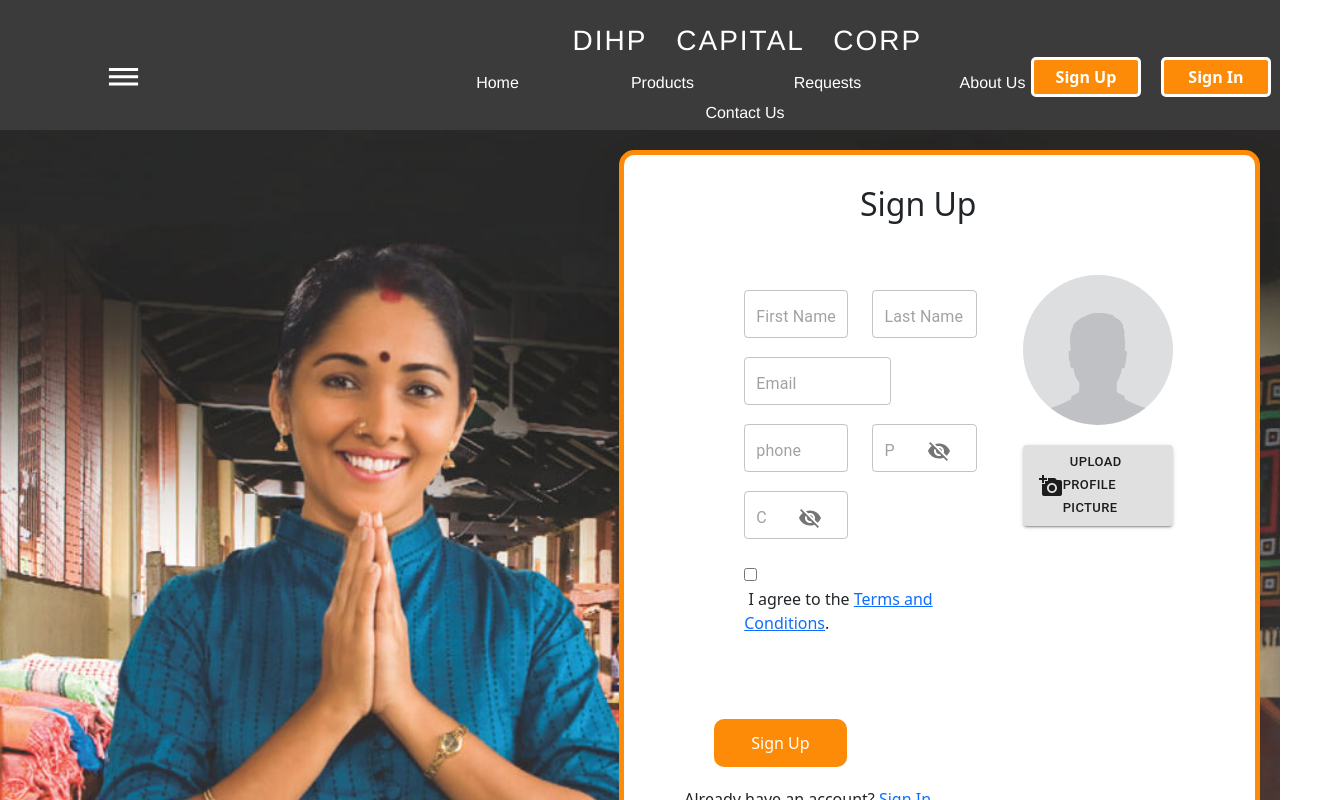
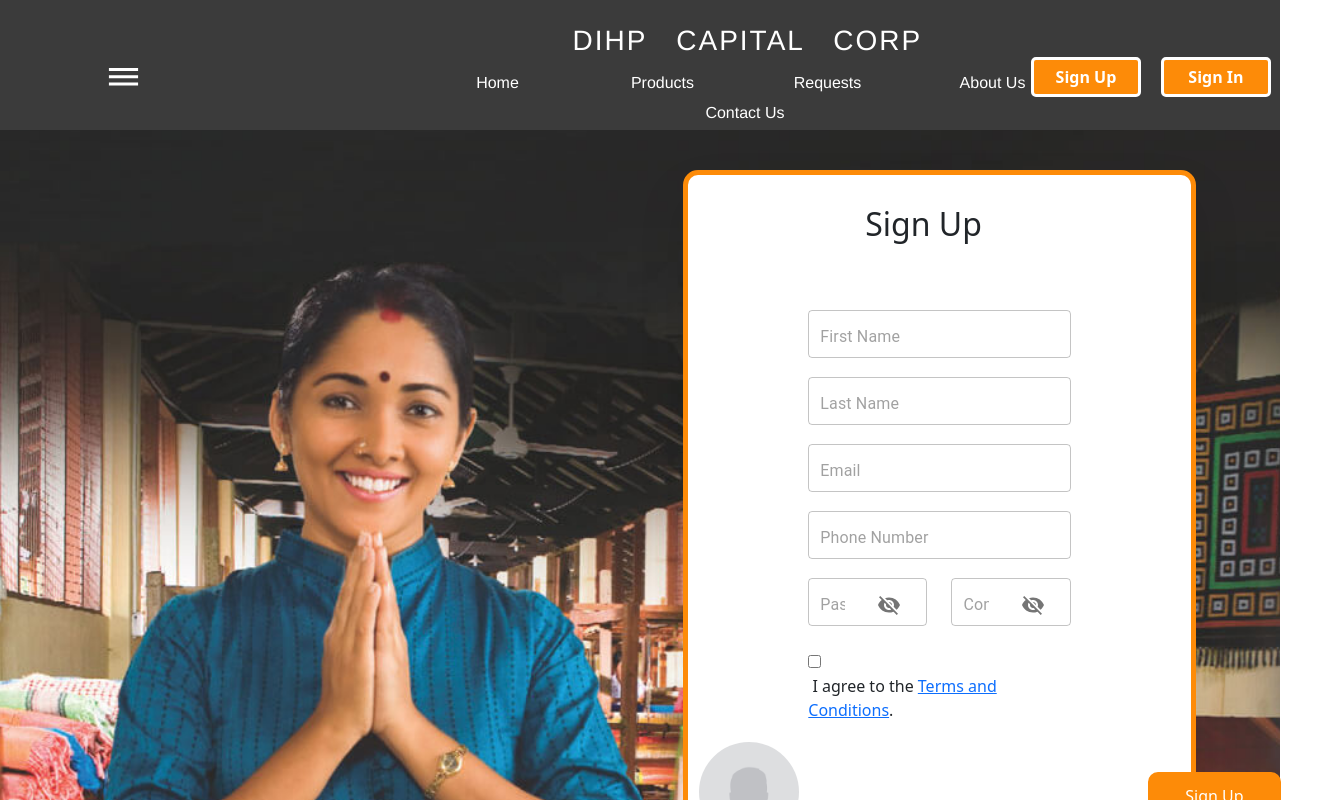
Before and after one commit to SoftwareProjectManagement/Small_Business_Development, a React (Create React App) app in the folder frontend/: page /user/signup in a window 1280 px wide. Shown: the top 800 px of the page, 1338 px wide, since content can reach past the window. Built offline with nearby package versions, Linux system fonts and the light colour scheme.

Commit message:
Updated Css

```diff
--- a/frontend/src/components/AdminManagement/AdminLogin.js
+++ b/frontend/src/components/AdminManagement/AdminLogin.js
@@ -50,9 +50,9 @@ function AdminLogin() {
     }
 
     return (
-        <div className="container" align="center" id="loginback">
+        <div align="center" id="loginback">
             <div className="card-form">
-                <form className="boxSignIn" onSubmit={signIn} style={{position:'relative',top:70,width:500}}>
+                <form className="boxSignIn" onSubmit={signIn} style={{position:'relative',top:170,width:500}}>
                     <h1 className="form-h1">Sign In</h1><br/>
                     <p className="text-muted"> All your project needs at one place!</p>
                     <input
--- a/frontend/src/components/UserManagement/SignUp/SignUp.css
+++ b/frontend/src/components/UserManagement/SignUp/SignUp.css
@@ -1,5 +1,5 @@
 .boxSignUp {
-    width: 50%;
+    width: 40%;
     padding: 60px;
     background: rgb(255, 255, 255);
     border-radius: 15px;
@@ -17,7 +17,7 @@ top: 50px;
     vertical-align: middle;
     border-style: none;
     position: relative;
-    max-width: 150px;
+    max-width: 100px;
     margin-bottom: 20px;
 }
 
@@ -44,7 +44,7 @@ top: 50px;
 
 #regback{
     background-image:url("./a2.jpg");
-    margin-top:80px;
+    margin-top:120px;
     margin-left: -1px;
     background-repeat: no-repeat;
     background-size: cover;
--- a/frontend/src/components/UserManagement/SignUp/SignUp.js
+++ b/frontend/src/components/UserManagement/SignUp/SignUp.js
@@ -115,9 +115,9 @@ function SignUp() {
                         </div>
                     </div><br/>
                         <div className="row">
-                            <div className="col-8">
+                            <div className="col-12">
                                 <div className="row">
-                                    <div className="col-md-6 mb-4">
+                                    <div className="col-md-18 mb-4">
                                         <div className="form-group">
                                             <OutlinedInput
                                                 type="text" id="firstname" placeholder="First Name"
@@ -127,7 +127,7 @@ function SignUp() {
                                             />
                                         </div>
                                     </div><br/>
-                                    <div className="col-md-6 mb-4">
+                                    <div className="col-md-18 mb-4">
                                         <div className="form-group">
                                             <OutlinedInput
                                                 type="text" id="lastname" placeholder="Last Name"
@@ -138,7 +138,7 @@ function SignUp() {
                                         </div>
                                     </div><br/>
 
-                                    <div className="col-md-8 mb-4">
+                                    <div className="col-md-18 mb-4">
                                         <div className="form-group">
                                             <OutlinedInput
                                                 type="email" id="email" placeholder="Email"
@@ -148,10 +148,10 @@ function SignUp() {
                                             />
                                         </div>
                                     </div><br/>
-                                    <div className="col-md-6 mb-4">
+                                    <div className="col-md-18 mb-4">
                                         <div className="form-group">
                                             <OutlinedInput
-                                                type="tel" id="phone" placeholder="phone" required fullWidth
+                                                type="tel" id="phone" placeholder="Phone Number"  required fullWidth
                                                 onChange={(event)=> {setPhone(event.target.value)}}
                                                 inputProps={{style: {padding: 12}, pattern: "[0-9]{10}"}}
                                             />
@@ -229,8 +229,8 @@ function SignUp() {
                                                 value={fileInputState}
                                             />
 
-                                            <Button color="rgb(253, 139, 8)" variant="contained" component="span" style={{fontSize:13}}>
-                                                <AddAPhotoIcon/> &nbsp; Upload Profile Picture
+                                            <Button color="rgb(253, 139, 8)" variant="contained" component="span" style={{fontSize:10,width:250}}>
+                                                <AddAPhotoIcon/> &nbsp;&nbsp;&nbsp; Upload Profile Picture
                                             </Button>
                                         </label>
                                     </div>
@@ -239,13 +239,13 @@ function SignUp() {
                         </div><br/>
                         <div className="row">
                             <div className="col-md-12">
-                                <div className="form-group">
+                                <div className="form-group" style={{marginTop:-190,marginLeft:370}}>
                                     <input className="regbtn" type="submit" value="Sign Up" />
                                 </div>
                             </div>
                         </div>
 
-                        <p>Already have an account? <a href="/user/signin">Sign In</a></p>
+                        <p style={{marginTop:-120,marginLeft:340,width:250}}>Already have an account? <a href="/user/signin">Sign In</a></p>
                         </div>
                     </form>
                 </div>
```
